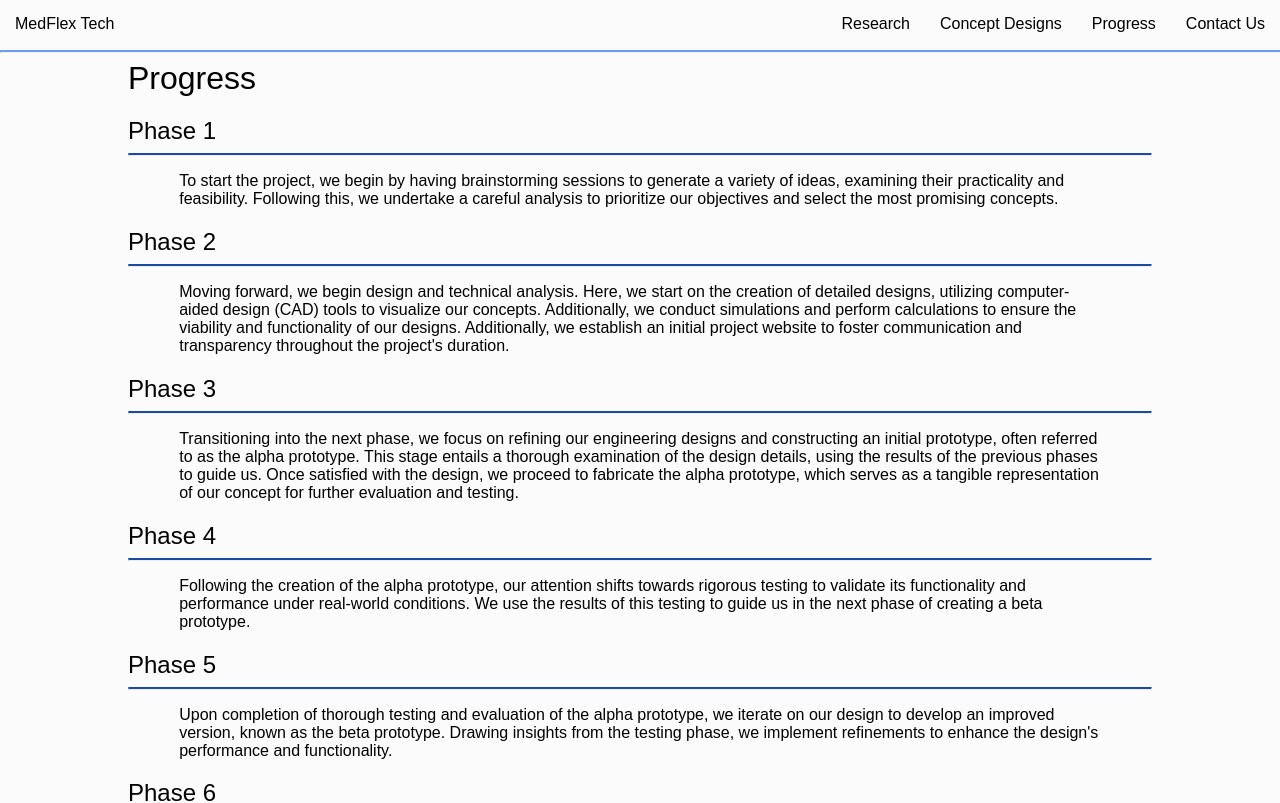
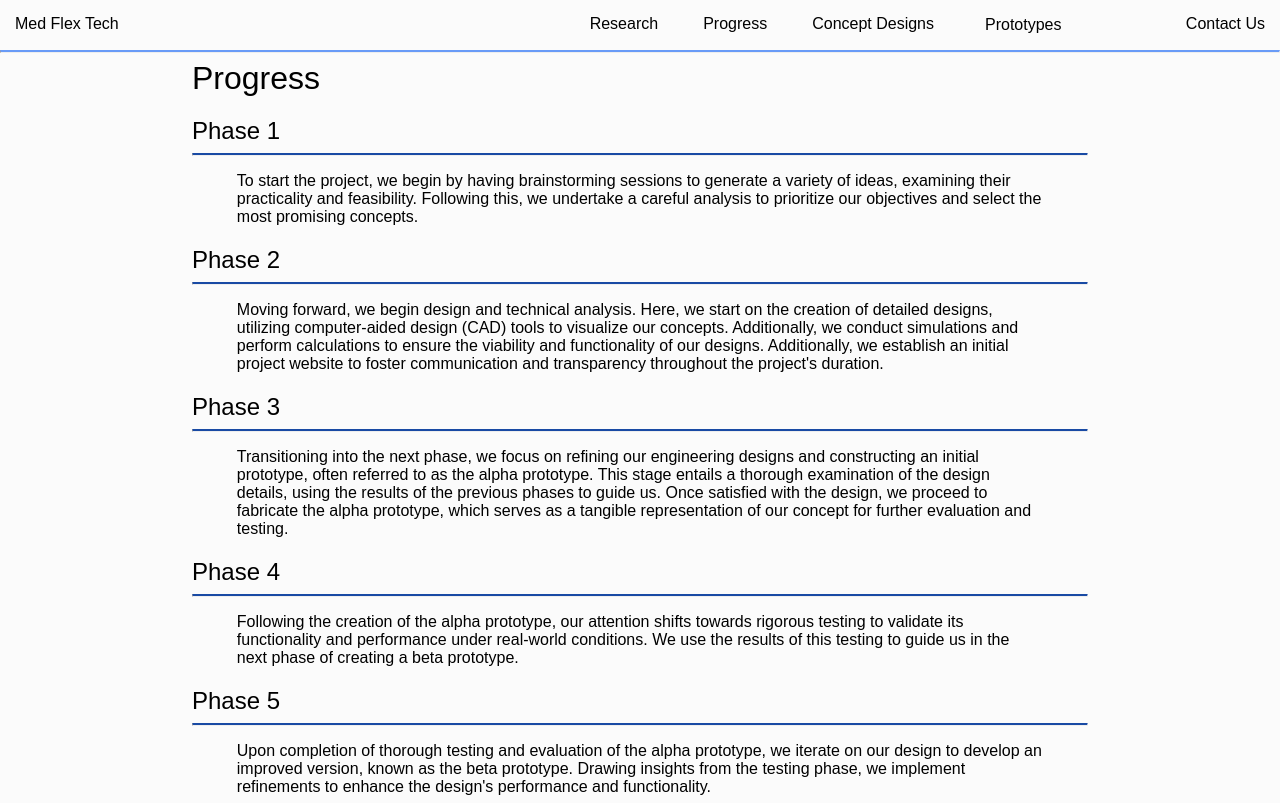
Before and after one commit to laureningy/SeniorDesignWebsite, a SvelteKit app: page /Progress in a window 1280 px wide. Shown: the top 803 px of the page. Built offline with nearby package versions, Linux system fonts and the light colour scheme.

Commit message:
Tried to fix nav bar

```diff
--- /dev/null
+++ b/src/components/Menu.svelte
@@ -0,0 +1,39 @@
+<div>
+	<button><slot name="toggle" /></button>
+	<menu><slot /></menu>
+</div>
+
+<style>
+	div {
+		transition: all 0.5s ease;
+	}
+
+  button {
+    border: none;
+    background-color: inherit;
+    align-items: center;
+    color: black;
+    text-decoration: none;
+  }
+
+  menu {
+    margin-block-start: 0;
+    padding: 0;
+    border: none;
+    border-radius: 10%;
+    background-color: white;
+    visibility: hidden;
+    opacity: 0;
+		right: 1%;
+    overflow: hidden;
+  }
+
+  div:hover,
+  div:focus,
+  div:hover > menu,
+  div:focus > menu {
+    display: block;
+    visibility: visible;
+    opacity: 1;
+  }
+</style>
--- /dev/null
+++ b/src/components/MenuItem.svelte
@@ -0,0 +1,17 @@
+<li><slot /></li>
+
+<style>
+  li {
+    position: relative;
+    display: block;
+    padding: 1rem;
+    transition-duration: 0.5s;
+    inline-size: 100%;
+  }
+
+  li:hover,
+  li:focus {
+    background-color: #CDDEFF;
+    cursor: pointer;
+  }
+</style>
--- a/src/routes/+layout.svelte
+++ b/src/routes/+layout.svelte
@@ -1,14 +1,9 @@
 <script lang='ts'>
     import '@fontsource-variable/readex-pro';
     import '@fontsource-variable/quicksand';
+    import Menu from '../components/Menu.svelte'
+	import MenuItem from '../components/MenuItem.svelte'
 
-    const navItems = [
-        {label: "MedFlex Tech", a: "/"},
-        {label: "Contact Us", a:"/ContactUs"},
-        {label: "Progress", a:"/Progress"},
-        {label: "Concept Designs", a:"/ConceptDesigns"},
-        {label: "Research", a: "/Research"},
-    ];
 </script>
 
 <style>
@@ -16,6 +11,7 @@
         height: 35px;
         margin-top: 15px;
         background-color: #FBFBFB;
+        position: relative;
     }
     hr{
         border-top: 2px solid #699BF7;
@@ -26,15 +22,11 @@
         position:inherit;
 
     }
-    a{
+    a, span{
         color: black;
         text-decoration: none;
-        display: float;
-        height: 45px;
-        align-items: center;
-        padding: 0 15px;
         font-size: 16px;
-
+        font-weight: 400;
     }
     .navwrapper{
         position: fixed;
@@ -43,26 +35,92 @@
         z-index: 10;
         top: 0;
         left: 0;
-        overflow: hidden;
         height: auto;
         max-height: 50px;
     }
-    #right{
-        float: right;
+    .right{
+        margin-left: 15px;
     }
+
+    #home{
+        position: absolute;
+        top: 0;
+        left: 0;
+    }
+
+    *,
+	*::before,
+	*::after {
+  	box-sizing: border-box;
+	}
+
+    li{
+        align-items: center;
+        padding: 0 15px;
+        margin: 0;
+    }
+
+	ul {
+        margin: 0;
+		padding: 0;
+        display: flex;
+		list-style-type: none;
+        justify-content: flex-end;
+	}
+
 
 </style>
 
 <div class="navwrapper">
     <nav>
+		<ul>
+            <li id="home">
+                <a href="/">Med Flex Tech</a>
+            </li>
+            <li class="right">
+                <a href="/Research">Research</a>
+            </li>
+            <li class="right">
+                <a href="/Progress">Progress</a>
+            </li>
+            <li class="right">
+                <a href="/ConceptDesigns">Concept Designs</a>
+            </li>
+            <li class="right">
+				<Menu>
+					<span slot='toggle'>Prototypes</span>
+                        <MenuItem><a href="/FinalPrototype">Final Prototype</a></MenuItem>
+                        <MenuItem><a href="/Software">Software</a></MenuItem>
+                        <MenuItem><a href="/BetaPrototype">Beta Prototype</a></MenuItem>
+                        <MenuItem><a href="/AlphaPrototype">Alpha Prototype</a></MenuItem>
+                        <MenuItem><a href="/TechnicalAnalysis">Technical Analysis</a></MenuItem>
+                        <MenuItem><a href="/BillOfMaterials">Bill of Materials</a></MenuItem>
+                </Menu>
+			</li>
+            <li class="right">
+                <a href="/ContactUs">Contact Us</a>
+            </li>
+		</ul>
+	</nav>
+
+    <!-- <button on:click={clickHandler}>Menu</button>
+	{#if isExpanded}
+	<ul  transition:slide>
+		<li>Home</li>
+		<li>About</li>
+		<li>Projects</li>
+		<li>Contact</li>
+	</ul>
+	{/if} -->
+    <!-- <nav>
         {#each navItems as item}
             {#if item.a == "/"}
                 <a href={item.a}>{item.label}</a>
-            {:else}
+            {:else if item.label != 'Prototypes'}
                 <a id="right" href={item.a}>{item.label}</a>
             {/if}
         {/each}
-    </nav>
+    </nav> -->
     <hr>
 </div>
 
--- a/src/routes/+page.svelte
+++ b/src/routes/+page.svelte
@@ -56,6 +56,18 @@
     </div>
 </div>
 <div class="spacer layer1" ></div>
+
+<div class="section">
+    <h2>Problem Statement</h2>
+    <hr>
+    <p>
+        When patients are receiving treatment for broken bones or recovering from surgery, they may find themselves having to travel back and forth between doctor’s offices to receive all the treatment that they need.
+        The goal of this project is to create a device that combines bone stimulation and muscle stimulation into one to eliminate back and forth travel.
+        Additionally, this device would be designed to be able to provide at home treatment to patients and would be prescribed by a doctor.
+        Major design considerations for this device include choosing a method for bone stimulation and creating a device that is compatible with multiple areas of the body.
+        These challenges need to be considered to provide patients with easy usability to provide office level treatments at home.
+    </p>
+</div>
 
 <div class="section">
     <h2>MedFlex Duo</h2>
@@ -142,7 +154,9 @@
         position: relative;
     }
     .section{
-        margin: 5%;
+        margin-left: 15%;
+        margin-right: 15%;
+        margin-top: 5%;
         position: relative;
 
     }
--- a/src/routes/Progress/+page.svelte
+++ b/src/routes/Progress/+page.svelte
@@ -50,8 +50,8 @@
     }
     #page {
         margin-top: 60px;
-        margin-left: 10%;
-        margin-right: 10%;
+        margin-left: 15%;
+        margin-right: 15%;
     }
     .section {
         margin-left: 5%;
--- a/src/routes/Research/+page.svelte
+++ b/src/routes/Research/+page.svelte
@@ -34,8 +34,8 @@
    }
    #page{
 	margin-top: 60px;
-	margin-left: 10%;
-	margin-right: 10%;
+	margin-left: 15%;
+	margin-right: 15%;
    }
    .paragraph{
 	text-indent: 5%;
```
